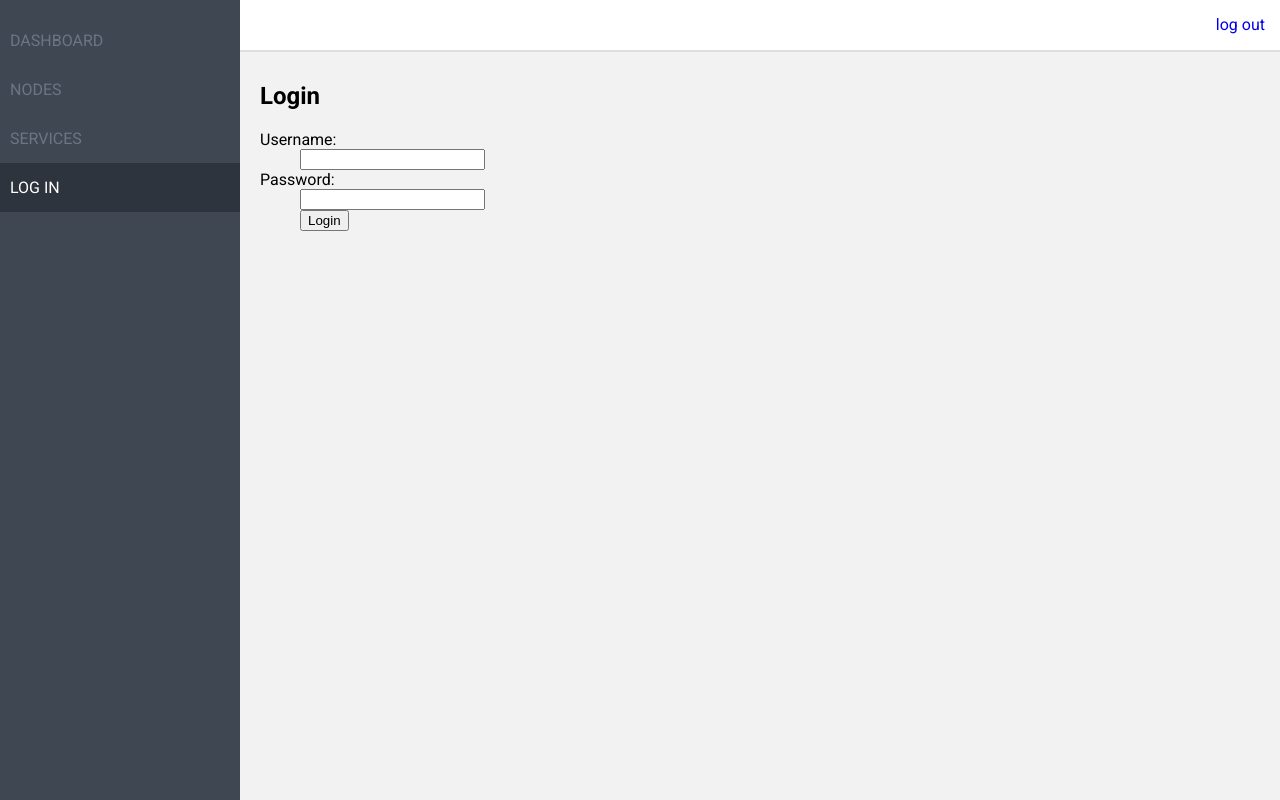
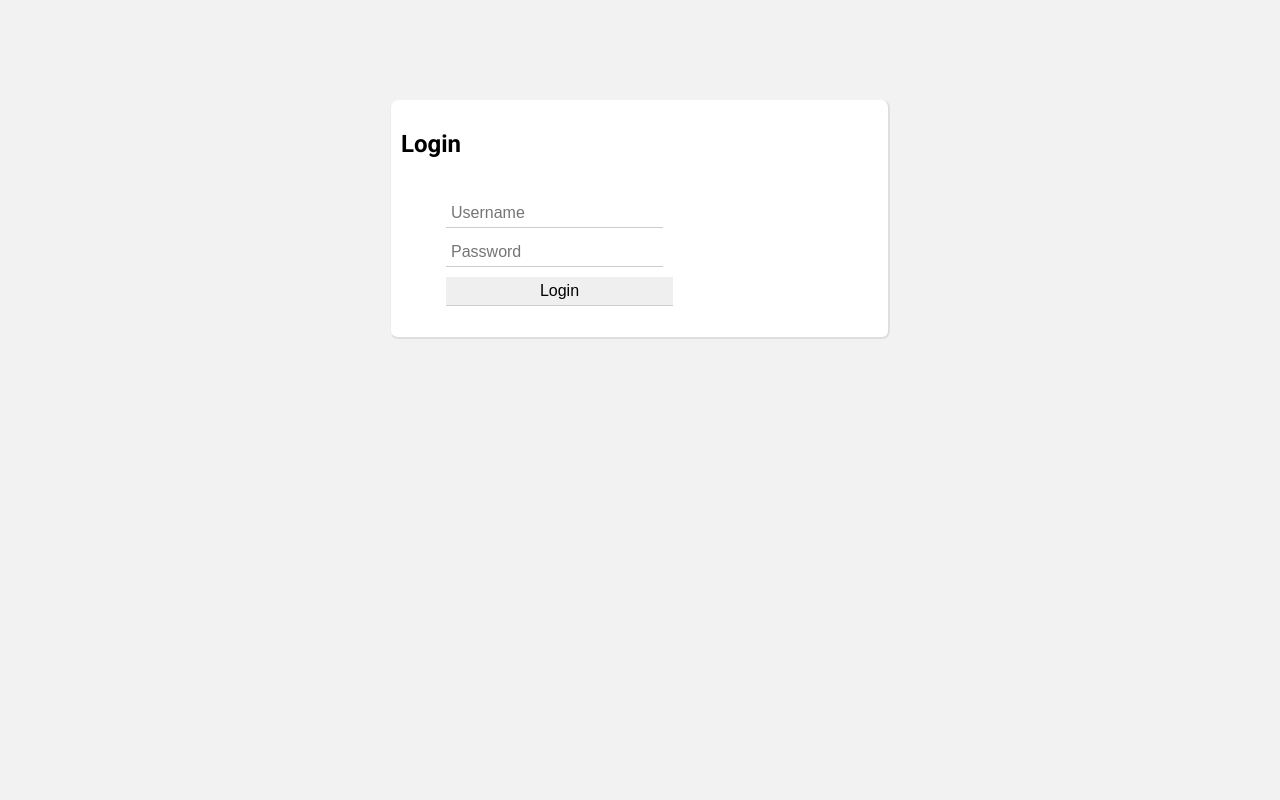
Before and after one commit to g-ki/capitan, a Flask app: page /login in a window 1280 px wide. Run offline with Flask 2, Linux system fonts and the light colour scheme.

Commit message:
create login page

```diff
--- a/capitan/blueprints/capitan.py
+++ b/capitan/blueprints/capitan.py
@@ -14,7 +14,7 @@ def login():
         #
         session['logged_in'] = True
         flash('You were logged in')
-        return redirect(url_for('capitan.status'))
+        return redirect(url_for('capitan.index'))
     return render_template('login.html', error=error)
 
 
--- a/capitan/static/css/style.css
+++ b/capitan/static/css/style.css
@@ -107,3 +107,30 @@ table td {
 table th {
   font-size: 1.2em;
 }
+
+.login-page .login-box {
+  width: 500px;
+  margin: 0 auto;
+  margin-top: 100px;
+}
+
+.login-page .login-box form {
+  display: inline-block;
+}
+
+input {
+  padding: 5px;
+  margin: 5px;
+  border: none;
+  border-bottom: 1px solid #ccc;
+  font-size: 1em;
+}
+
+.login-page input[type="submit"] {
+  width: 100%;
+  cursor: pointer;
+}
+
+.login-page input[type="submit"]:hover {
+
+}
--- a/capitan/templates/login.html
+++ b/capitan/templates/login.html
@@ -1,14 +1,27 @@
-{% extends "layout.html" %}
-{% block body %}
+<!doctype html>
+<html>
+<head>
+  <title>Capitan</title>
+  <link href="https://fonts.googleapis.com/css?family=Roboto:300,400,700,900&amp;subset=cyrillic,cyrillic-ext" rel="stylesheet">
+  <link rel="stylesheet" type="text/css" href="{{ url_for('static', filename='./css/style.css') }}">
+</head>
+<body>
+  <div class="login-page">
+    <div class="box login-box">
+      <div class="content">
         <h2>Login</h2>
         {% if error %}<p class="error"><strong>Error:</strong> {{ error }}{% endif %}
         <form action="{{ url_for('capitan.login') }}" method="post">
           <dl>
-      <dt>Username:
-      <dd><input type="text" name="username">
-      <dt>Password:
-      <dd><input type="password" name="password">
+            <!-- <dt>Username:</dt> -->
+            <dd><input type="text" name="username" placeholder="Username">
+            <!-- <dt>Password:</dt> -->
+            <dd><input type="password" name="password" placeholder="Password">
             <dd><input type="submit" value="Login">
           </dl>
         </form>
-{% endblock %}
+      </div>
+    </div>
+  </div>
+</body>
+</html>
--- a/capitan/templates/sidebar.html
+++ b/capitan/templates/sidebar.html
@@ -7,8 +7,6 @@
       <li{% if endpoint == 'nodes.index' %} class="active"{% endif %}><a href="{{ url_for('nodes.index') }}">Nodes</a></li>
 
       <li{% if endpoint == 'services.index' %} class="active"{% endif %}><a href="{{ url_for('services.index') }}">Services</a></li>
-
-      <li{% if endpoint == 'capitan.login' %} class="active"{% endif %}><a href="{{ url_for('capitan.login') }}">Log in</a></li>
     </ul>
   </nav>
 </div>
```
Lines whose indentation alone changed are shown as unchanged.
